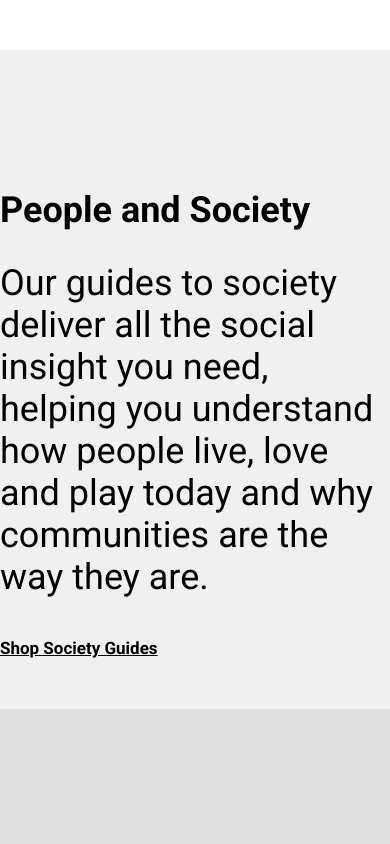
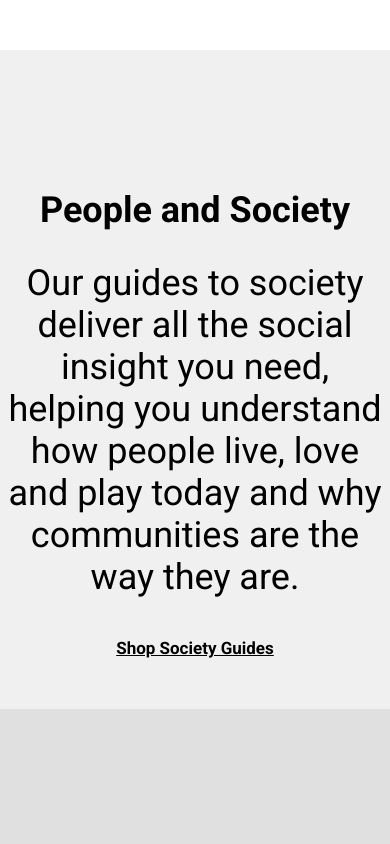
Before and after one commit to igor21211/Thalby, a plain HTML site: page index.html in a window 390 px wide. Shown: the part 2060-2904 px from the top of the page. Drawn offline with Linux system fonts and the light colour scheme.

Commit message:
end the project

```diff
--- a/css/media.css
+++ b/css/media.css
@@ -42,9 +42,13 @@
   flex-direction: column;
   align-items: center;
 }
+.people_society__text{
+  text-align: center;
+}
 }
 
 @media(max-width: 750px) {
+
   .fall_deeper__image img{
     width: 100%;
 }
```
